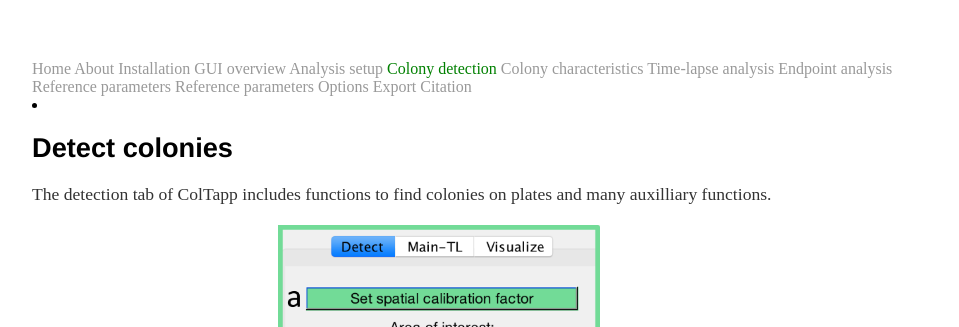
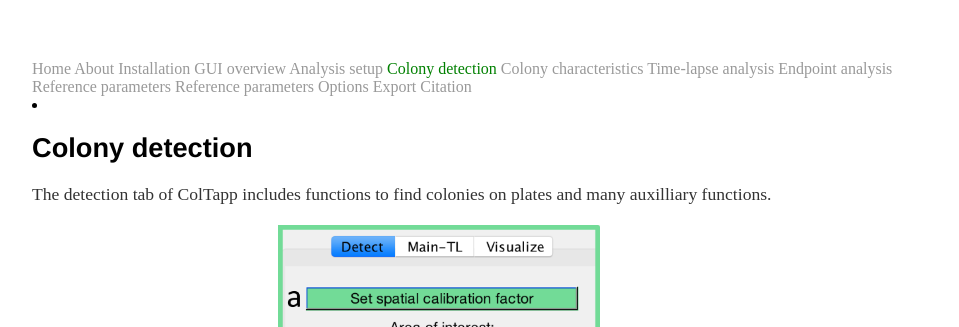
Before and after one commit to ColTapp/ColTapp.github.io, a Jekyll site: the page built from detect.md, in a window 1280 px wide. Shown: the top 327 px of the page, without its empty margins (160-1119 px from the left). Built offline with Jekyll 4.4.1, drawn with Linux system fonts in a browser that asks for light colours.

Commit message:
Update detect.md

```diff
--- a/detect.md
+++ b/detect.md
@@ -1,8 +1,8 @@
 ---
 layout: default
-title: Detect colonies
+title: Colony detection
 ---
-# Detect colonies
+# Colony detection
 The detection tab of ColTapp includes functions to find colonies on plates and many auxilliary functions.
 <figure>
   <img src="{{site.url}}/assets/images/Detect_1.png" alt="Detection tab" height="550px"/>
```
